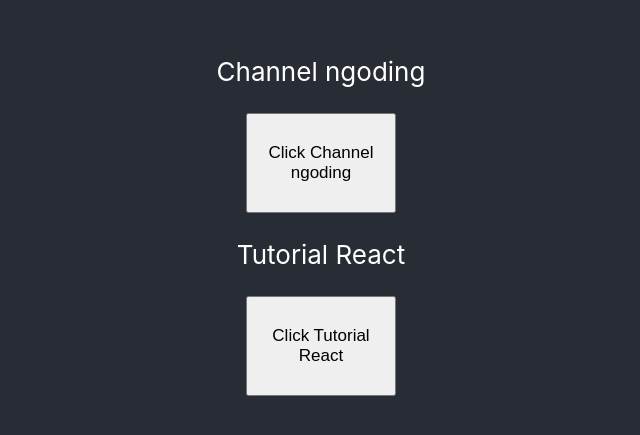
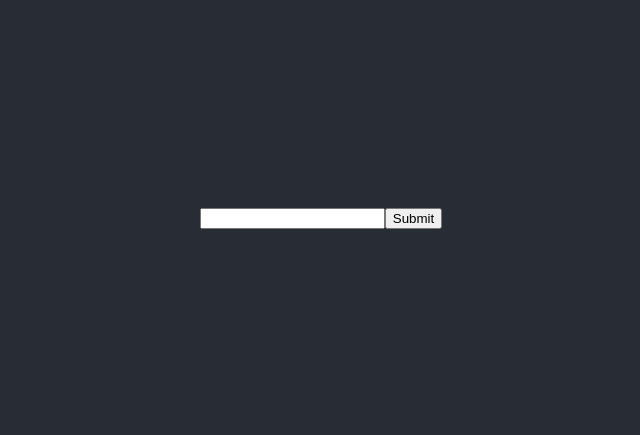
Before and after one commit to isti20/react-basic, a React (Create React App) app: page / in a window 1280 px wide. Shown: the part 187-622 px from the top of the page, without its empty margins (319-959 px from the left). Built offline with nearby package versions, Linux system fonts and the light colour scheme.

Commit message:
Event handler functional component: Contoh 1

```diff
--- a/src/App.js
+++ b/src/App.js
@@ -1,11 +1,11 @@
-import EventClass5 from './components/EventClass5';
+import EventFunctional1 from './components/EventFunctional1';
 import './App.css';
 
 function App() {
   return (
     <div className="App">
       <header className="App-header">
-        <EventClass5 />
+        <EventFunctional1 />
       </header>
     </div>
   );
--- a/src/components/EventClass5.jsx
+++ /dev/null
@@ -1,35 +0,0 @@
-import React, { Component } from "react";
-
-class EventClass5 extends Component {
-  state = {
-    counter: 0,
-    list: [
-      { id: 123, name: "Channel ngoding" },
-      { id: 456, name: "Tutorial React" },
-    ],
-  };
-
-  handleItemOnClick = (event, item) => {
-    console.log(event.target, item);
-  };
-
-  render() {
-    console.log(this.state.counter);
-    const { list } = this.state;
-    return list.map((item) => {
-      return (
-        <div key={item.id}>
-          <p>{item.name}</p>
-          <button
-            style={{ height: 100, width: 150, fontSize: 17 }}
-            onClick={(event) => this.handleItemOnClick(event, item)}
-          >
-            Click {item.name}
-          </button>
-        </div>
-      );
-    });
-  }
-}
-
-export default EventClass5;
--- /dev/null
+++ b/src/components/EventFunctional1.jsx
@@ -0,0 +1,16 @@
+import React from "react";
+
+function EventFunctional1() {
+  const handleOnChangeForm = (event) => {
+    console.log(event.target.value);
+  };
+
+  return (
+    <div>
+      <input type="text" name="username" onChange={handleOnChangeForm} />
+      <button type="submit">Submit</button>
+    </div>
+  );
+}
+
+export default EventFunctional1;
```
Also changed, not shown: src/components/EventClass1.jsx (deleted, +0 -33 lines), src/components/EventClass2.jsx (deleted, +0 -29 lines), src/components/EventClass3.jsx (deleted, +0 -29 lines), src/components/EventClass4.jsx (deleted, +0 -26 lines).
